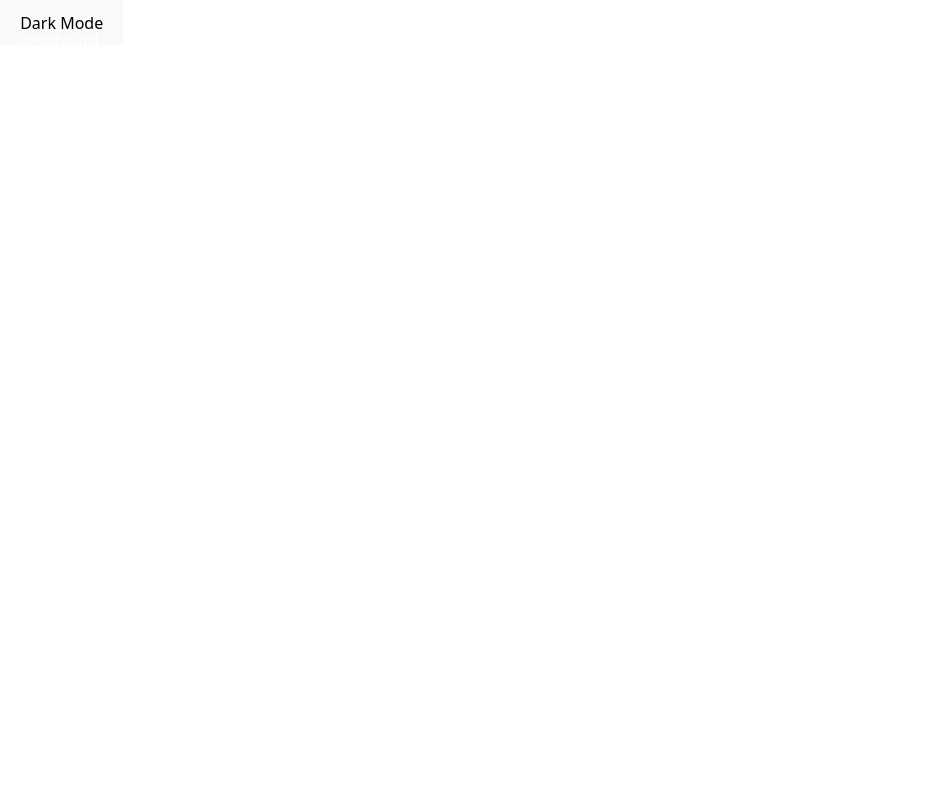
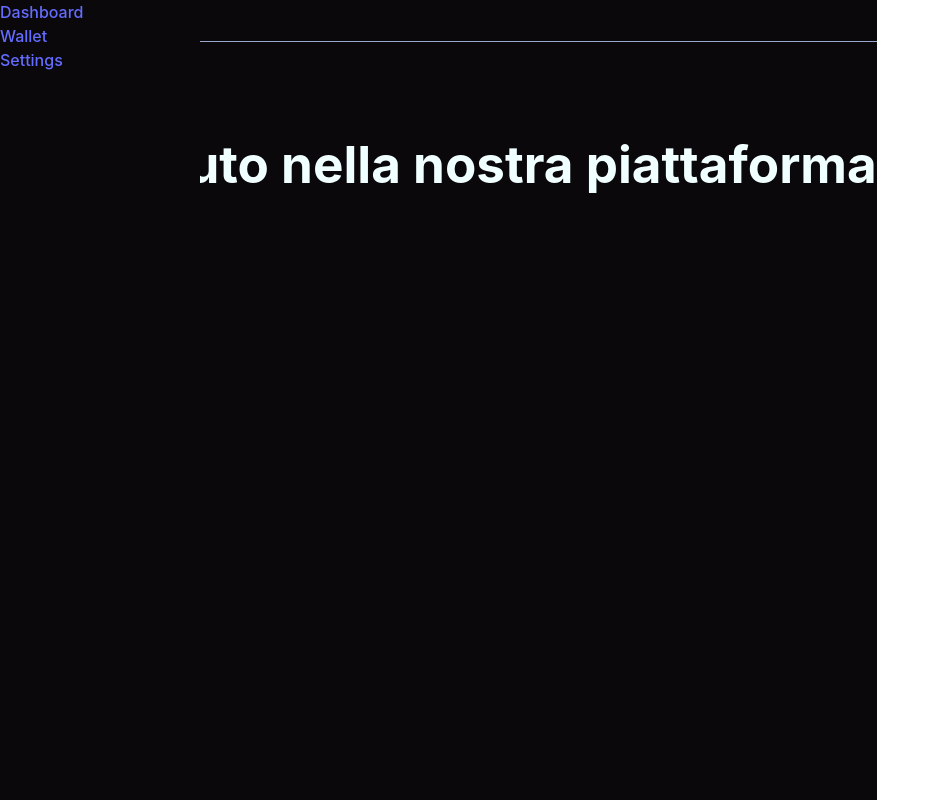
Before and after one commit to xAldox995/tradeForAll_Fe_Capstone, a React (Vite) app: page / in a window 1280 px wide. Shown: the whole page, without its empty margins (0-940 px from the left). Built offline with nearby package versions, Linux system fonts and the light colour scheme.

Commit message:
somthing fixed

```diff
--- a/src/App.css
+++ b/src/App.css
@@ -26,37 +26,29 @@
   transition: background-color 0.3s, border-color 0.3s !important;
 }
 
-/* Tema scuro */
+.sidebar {
+  width: 200px;
+  height: 100vh;
+  position: fixed;
+  top: 0;
+  left: 0;
+  background-color: var(--background-color);
+  z-index: 1; /* Assicurati che non interferisca */
+}
+
+.nav-mobile {
+  height: 60px;
+  border-top: 1px solid var(--secondary-color);
+}
+
 .sidebar.dark-mode,
 .nav-mobile.dark-mode {
   background-color: var(--background-color);
   color: var(--text-color);
 }
 
-/* Tema chiaro */
 .sidebar.light-mode,
 .nav-mobile.light-mode {
   background-color: var(--background-color);
   color: var(--text-color);
 }
-
-/* Stile Desktop Sidebar */
-.sidebar {
-  width: 200px;
-  height: 100vh;
-  position: fixed;
-  top: 0;
-  left: 0;
-  padding-top: 20px;
-}
-
-/* Stile Mobile Navbar */
-.nav-mobile {
-  height: 60px;
-  border-top: 1px solid var(--secondary-color);
-}
-
-.nav-mobile .nav-link {
-  text-align: center;
-  font-size: 14px;
-}
--- a/src/App.jsx
+++ b/src/App.jsx
@@ -1,27 +1,25 @@
-import "./App.css";
-import "bootstrap/dist/css/bootstrap.min.css";
-import { useSelector } from "react-redux";
-import { BrowserRouter, Route, Routes } from "react-router-dom";
-import LandingPage from "./pages/LandingPage";
-import Sidebar from "./components/Sidebar";
-import ModeButton from "./components/ModeButton";
 
-function App() {
-  const tema = useSelector((stato) => stato.tema);
+import { BrowserRouter as Router, Routes, Route } from 'react-router-dom';
+import Sidebar from './components/Sidebar';
+import LandingPage from './pages/LandingPage';
+import ModeButton from './components/ModeButton'
+import './App.css';
 
+const App = () => {
   return (
-    <div className={`app ${tema}`}>
-      <Sidebar />
-      <div className="content">
-        <ModeButton/>
-        <BrowserRouter>
+    <div className="app dark-mode">
+      <ModeButton/>
+      <Router>
+        <Sidebar />
+        <div className="content">
+
           <Routes>
             <Route path="/" element={<LandingPage />} />
           </Routes>
-        </BrowserRouter>
-      </div>
+        </div>
+      </Router>
     </div>
   );
-}
+};
 
 export default App;
--- a/src/components/LoginModal.jsx
+++ b/src/components/LoginModal.jsx
@@ -1,28 +1,33 @@
+;
+import { Modal, Button } from 'react-bootstrap';
 
-import { Modal, Button, Form } from 'react-bootstrap';
+const LoginModal = ({ show, handleClose }) => {
 
-const LoginModal = ({ show, close }) => {
   return (
-    <Modal show={show} onHide={close}>
+    <Modal show={show} onHide={handleClose}>
       <Modal.Header closeButton>
         <Modal.Title>Login</Modal.Title>
       </Modal.Header>
       <Modal.Body>
-        <Form>
-          <Form.Group controlId="formBasicEmail">
-            <Form.Label>Email</Form.Label>
-            <Form.Control type="email" placeholder="Enter email" />
-          </Form.Group>
-          <Form.Group controlId="formBasicPassword">
-            <Form.Label>Password</Form.Label>
-            <Form.Control type="password" placeholder="Password" />
-          </Form.Group>
-          <Button type="submit" className="mt-3">
-            Login
-          </Button>
-        </Form>
+        <form>
+          <div className="form-group">
+            <label>Email</label>
+            <input type="email" className="form-control" placeholder="Enter email" />
+          </div>
+          <div className="form-group">
+            <label>Password</label>
+            <input type="password" className="form-control" placeholder="Enter password" />
+          </div>
+        </form>
       </Modal.Body>
+      <Modal.Footer>
+        <Button variant="secondary" onClick={handleClose}>
+          Chiudi
+        </Button>
+        <Button variant="primary">Accedi</Button>
+      </Modal.Footer>
     </Modal>
   );
 };
-export default LoginModal
+
+export default LoginModal;
--- a/src/components/ModeButton.jsx
+++ b/src/components/ModeButton.jsx
@@ -1,16 +1,16 @@
 import { useDispatch, useSelector } from "react-redux";
-import { toogleTema } from "../redux/actions/themeActions";
+import { toggleTema } from "../redux/actions/themeActions";
 
 const ModeButton = ()=>{
-    const tema= useSelector((stato)=>stato.tema)
+    const tema= useSelector((stato)=>stato.tema.tema)
     const dispatch = useDispatch();
 
     const cambioTema = () => {
-      dispatch(toogleTema());
+      dispatch(toggleTema());
     };
     return (
       <button onClick={cambioTema} className="theme-toggle">
-        {tema === 'dark-mode' ? 'Light Mode' : 'Dark Mode'}
+        {tema === 'dark' ? 'Light Mode' : 'Dark Mode'}
       </button>
     );
 }
--- a/src/components/Sidebar.jsx
+++ b/src/components/Sidebar.jsx
@@ -1,34 +1,48 @@
-import { Nav } from 'react-bootstrap';
-import { useSelector } from 'react-redux';
+import { Nav } from "react-bootstrap";
+import { useSelector } from "react-redux";
 
 const Sidebar = () => {
-  const theme = useSelector((state) => state.tema);
-
+  const theme = useSelector((state) => state.tema.tema);
+  console.log("Rendering Sidebar");
   return (
     <>
       {/* Sidebar Desktop */}
       <Nav className={`sidebar d-none d-md-flex flex-column ${theme}`}>
         <Nav.Item>
-          <Nav.Link href="#" className="text-white">Dashboard</Nav.Link>
+          <Nav.Link href="#" className="text-white">
+            Dashboard
+          </Nav.Link>
         </Nav.Item>
         <Nav.Item>
-          <Nav.Link href="#" className="text-white">Wallet</Nav.Link>
+          <Nav.Link href="#" className="text-white">
+            Wallet
+          </Nav.Link>
         </Nav.Item>
         <Nav.Item>
-          <Nav.Link href="#" className="text-white">Settings</Nav.Link>
+          <Nav.Link href="#" className="text-white">
+            Settings
+          </Nav.Link>
         </Nav.Item>
       </Nav>
 
       {/* Navbar Mobile */}
-      <Nav className={`nav-mobile d-md-none fixed-bottom justify-content-around ${theme}`}>
+      <Nav
+        className={`nav-mobile d-md-none fixed-bottom justify-content-around ${theme}`}
+      >
         <Nav.Item>
-          <Nav.Link href="#" className="text-white">Dashboard</Nav.Link>
+          <Nav.Link href="#" className="text-white">
+            Dashboard
+          </Nav.Link>
         </Nav.Item>
         <Nav.Item>
-          <Nav.Link href="#" className="text-white">Wallet</Nav.Link>
+          <Nav.Link href="#" className="text-white">
+            Wallet
+          </Nav.Link>
         </Nav.Item>
         <Nav.Item>
-          <Nav.Link href="/#" className="text-white">Settings</Nav.Link>
+          <Nav.Link href="/#" className="text-white">
+            Settings
+          </Nav.Link>
         </Nav.Item>
       </Nav>
     </>
--- a/src/pages/LandingPage.jsx
+++ b/src/pages/LandingPage.jsx
@@ -1,29 +1,33 @@
 import { useState } from "react";
-import { Container } from "react-bootstrap";
-import HeroSection from "../components/HeroSection";
 import LoginModal from "../components/LoginModal";
 import RegisterModal from "../components/RegisterModal";
 
 const LandingPage = () => {
-  const [mostraLogin, setMostraLogin] = useState(false);
-  const [mostraRegister, setMostraRegister] = useState(false);
+  const [showLogin, setShowLogin] = useState(false);
+  const [showRegister, setShowRegister] = useState(false);
+  console.log("Apertura Login Modal", showLogin);
+  console.log("Apertura Register Modal", showRegister);
+  return (
+    <div className="landing-page">
+      <h1>Benvenuto nella nostra piattaforma</h1>
+      <button className="btn btn-primary" onClick={() => setShowLogin(true)}>
+        Login
+      </button>
+      <button
+        className="btn btn-secondary"
+        onClick={() => setShowRegister(true)}
+      >
+        Register
+      </button>
 
-  const handleLogin = () => {
-    setMostraLogin(!mostraLogin);
-  };
-
-  const handleRegister = () => {
-    setMostraRegister(!mostraRegister);
-  };
-
-  return (
-    <Container>
-      <HeroSection onLogin={handleLogin} onRegister={handleRegister} />
-
-      <LoginModal show={mostraLogin} close={handleLogin} />
-
-      <RegisterModal show={mostraRegister} handleClose={handleRegister} />
-    </Container>
+      {/* Modali */}
+      <LoginModal show={showLogin} handleClose={() => setShowLogin(false)} />
+      <RegisterModal
+        show={showRegister}
+        handleClose={() => setShowRegister(false)}
+      />
+    </div>
   );
 };
+
 export default LandingPage;
--- a/src/redux/actions/themeActions.js
+++ b/src/redux/actions/themeActions.js
@@ -1,7 +1,7 @@
-import { TOGGLE_TEMA } from "./types"
+import { TOGGLE_TEMA } from "./types";
 
-export const toogleTema = () => {
+export const toggleTema = () => {
     return {
         type: TOGGLE_TEMA,
-    }
-}
+    };
+};
--- a/src/redux/reducers/themeReducer.js
+++ b/src/redux/reducers/themeReducer.js
@@ -1,6 +1,8 @@
 import { TOGGLE_TEMA } from "../actions/types";
 
-const statoIniziale = 'dark';
+const statoIniziale = {
+    tema:'dark',
+};
 
 const themeReducer = (stato = statoIniziale, action) => {
     switch (action.type) {
```
